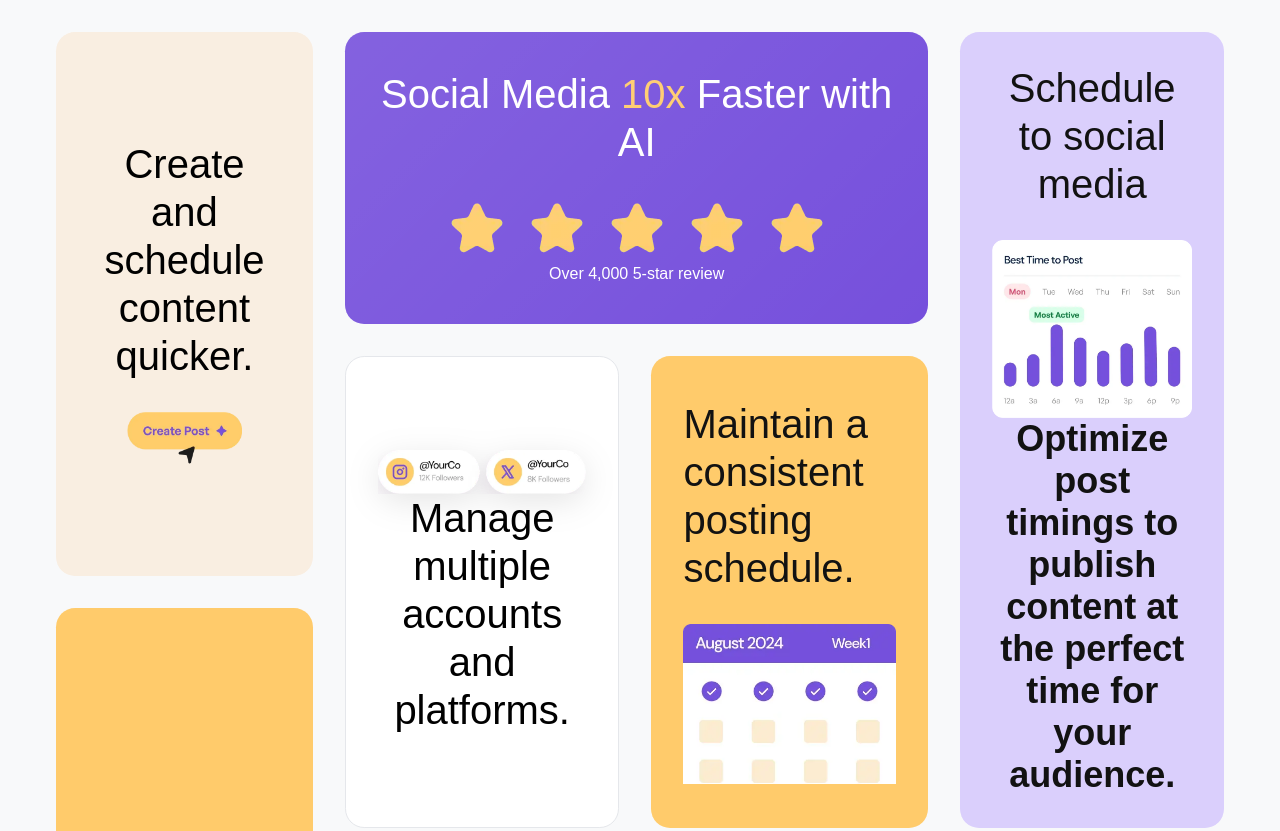
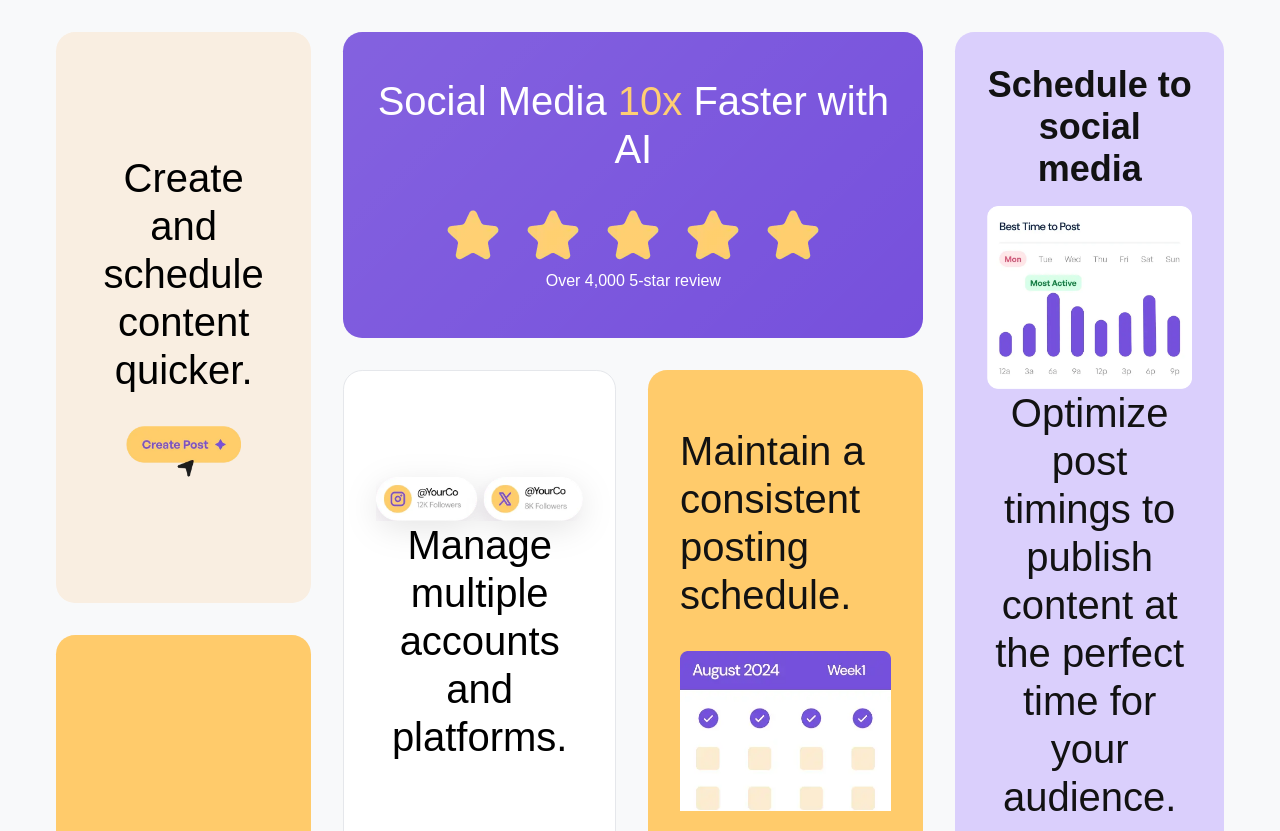
Before and after one commit to Boiyee/Bento-Grid, a plain HTML site: page index.html in a window 1280 px wide. Shown: the top 831 px of the page. Drawn offline with Linux system fonts and the light colour scheme.

Commit message:
complete

```diff
--- a/index.html
+++ b/index.html
@@ -30,9 +30,9 @@
     </div>
 
     <div id="schedule" class="grid-item">
-      <h2>Schedule to social media</h2>
+      <h1>Schedule to social media</h1>
       <img src="./assets/images/illustration-schedule-posts.webp" alt="">
-      <h1>Optimize post timings to publish content at the perfect time for your audience.</h1>
+      <h2>Optimize post timings to publish content at the perfect time for your audience.</h2>
     </div>
 
     <div id="growth" class="grid-item">
```
